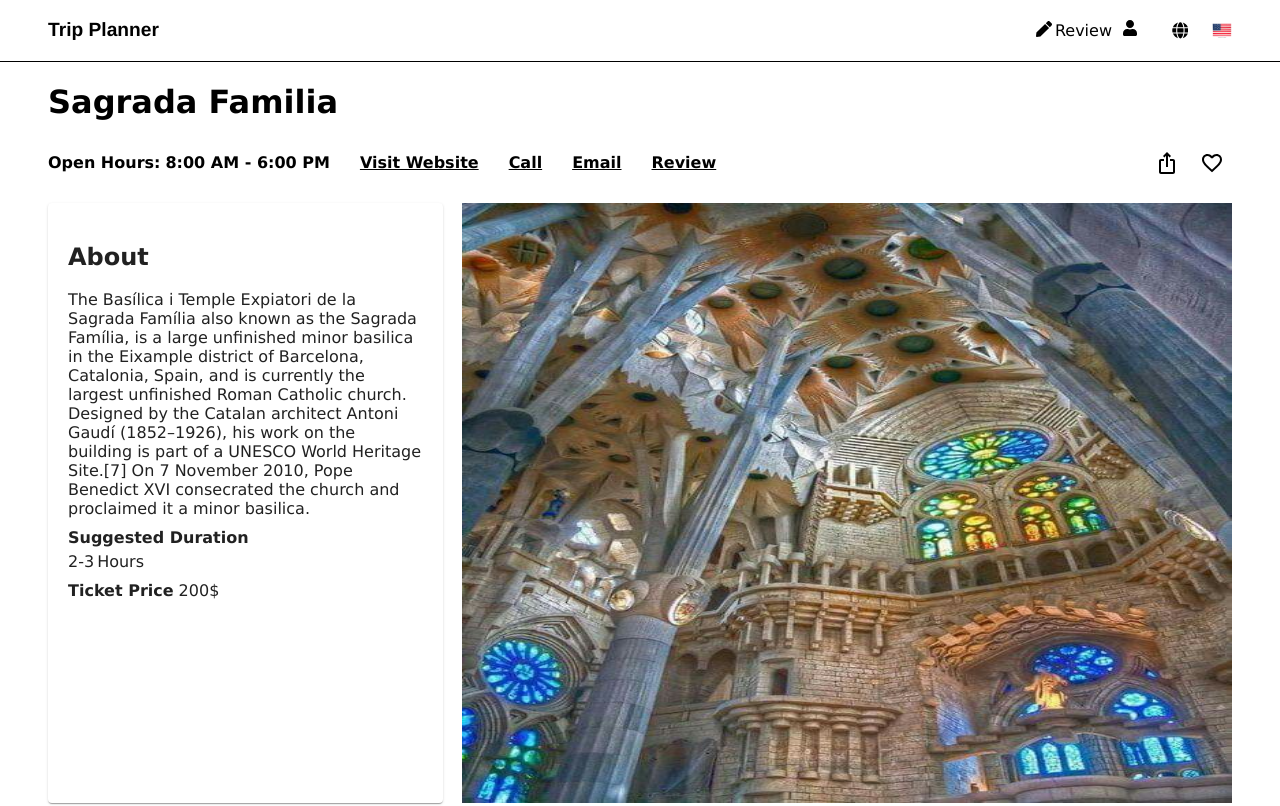
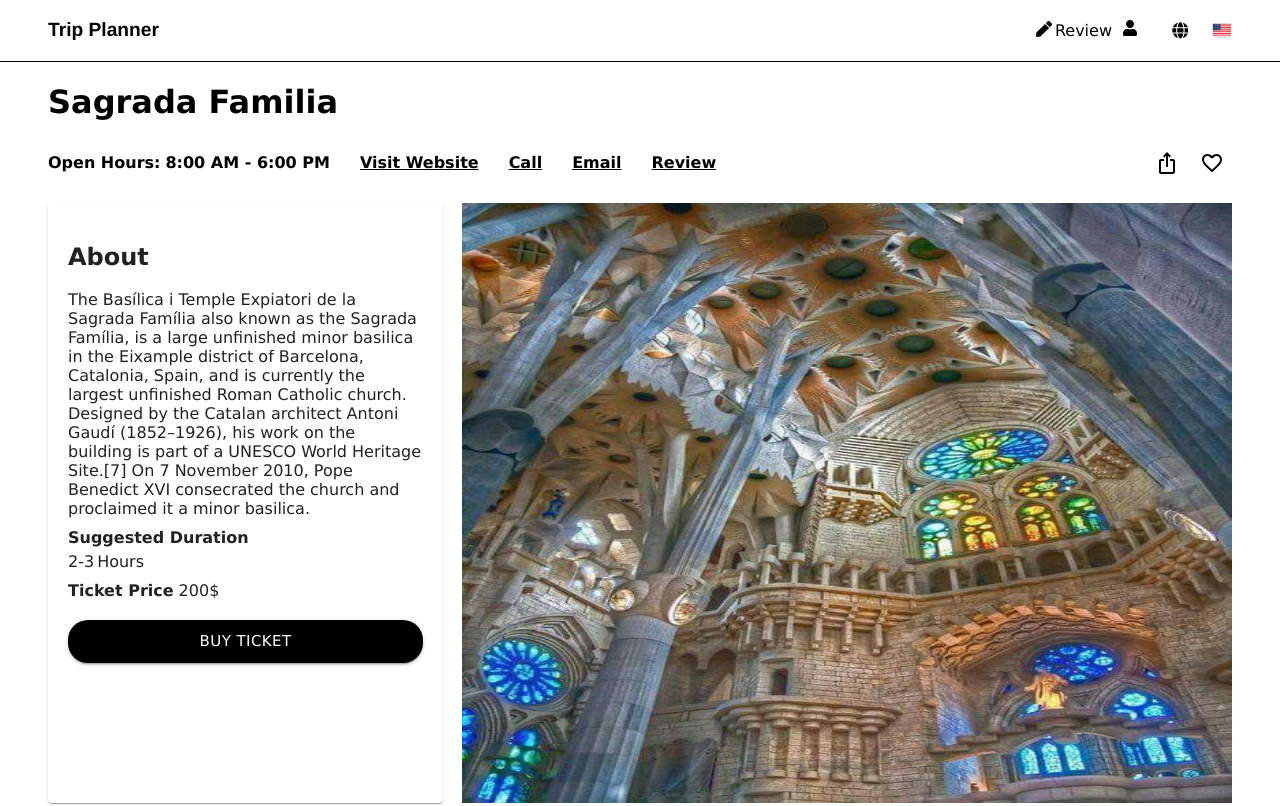
Before and after one commit to IlariaMessiha/Trip-Planner-Project, a React (Create React App) app: page /activity/1 in a window 1280 px wide. Shown: the top 806 px of the page. Built offline with nearby package versions, Linux system fonts and the light colour scheme.

Commit message:
buy ticket button

```diff
--- a/src/Components/core/ReviewPost.tsx
+++ b/src/Components/core/ReviewPost.tsx
@@ -36,9 +36,6 @@ export const ReviewPost: FC<ReviewPostProps> = ({ review }) => {
               "&:hover": {
                 color: "black",
               },
-              "&:focus": {
-                color: "black",
-              },
             }}
           >
             <ThumbUpIcon />
--- a/src/Pages/ActivityPage.tsx
+++ b/src/Pages/ActivityPage.tsx
@@ -1,4 +1,4 @@
-import { Paper, styled } from "@mui/material";
+import { Button, Paper, styled } from "@mui/material";
 import React from "react";
 import { useTranslation } from "react-i18next";
 import { useParams } from "react-router";
@@ -17,6 +17,16 @@ const ShareButton = styled(IconButton)({
 });
 const FavoriteButton = styled(IconButton)({
   color: "black",
+});
+const ByTicketButton = styled(Button)({
+  borderRadius: "20px",
+  backgroundColor: "black",
+  width: "100%",
+  marginTop: "20px",
+  "&:hover": {
+    backgroundColor: "white",
+    color: "black",
+  },
 });
 export const ActivityPage = () => {
   const { t } = useTranslation();
@@ -94,6 +104,9 @@ export const ActivityPage = () => {
             <Typography text={t("Activities.ticket price")} variant="h4" />
             <Typography text={activity.ticketPrice} />
           </div>
+          <ByTicketButton variant="contained" size="large">
+            <Typography text={t("Activities.buy ticket")} />
+          </ByTicketButton>
         </Paper>
         <img src={activity.coverImage} alt="Cover " className={styles.image} />
       </div>
--- a/src/assets/i18n/en.json
+++ b/src/assets/i18n/en.json
@@ -49,6 +49,7 @@
     "call": "Call",
     "ticket price": "Ticket Price",
     "written": "Written",
+    "buy ticket": "Buy Ticket",
 
     "Sagrada Familia": {
       "description": "The Basílica i Temple Expiatori de la Sagrada Família also known as the Sagrada Família, is a large unfinished minor basilica in the Eixample district of Barcelona, Catalonia, Spain, and is currently the largest unfinished Roman Catholic church. Designed by the Catalan architect Antoni Gaudí (1852–1926), his work on the building is part of a UNESCO World Heritage Site.[7] On 7 November 2010, Pope Benedict XVI consecrated the church and proclaimed it a minor basilica."
--- a/src/assets/i18n/fr.json
+++ b/src/assets/i18n/fr.json
@@ -49,6 +49,7 @@
     "call": "Appel",
     "ticket price": "Prix Du Billet",
     "written": "Écrit",
+    "buy ticket": "Acheter un billet",
     "Sagrada Familia": {
       "description": "La Basílica i Temple Expiatori de la Sagrada Família, également connue sous le nom de Sagrada Família, est une grande basilique mineure inachevée dans le quartier de l'Eixample à Barcelone, en Catalogne, en Espagne, et est actuellement la plus grande église catholique romaine inachevée. Conçu par l'architecte catalan Antoni Gaudí (1852–1926), son travail sur le bâtiment fait partie d'un site du patrimoine mondial de l'UNESCO.[7] Le 7 novembre 2010, le pape Benoît XVI a consacré l'église et l'a proclamée basilique mineure."
     },
--- a/src/assets/i18n/sp.json
+++ b/src/assets/i18n/sp.json
@@ -49,6 +49,7 @@
     "call": "Llamar",
     "ticket price": "Precio Del Boleto",
     "written": "Escrito",
+    "buy ticket": "Comprar Boleto",
     "Sagrada Familia": {
       "description": "La Basílica i Temple Expiatori de la Sagrada Família, también conocida como Sagrada Família, es una gran basílica menor inacabada en el distrito del Eixample de Barcelona, ​​Cataluña, España, y actualmente es la iglesia católica romana inacabada más grande. Diseñado por el arquitecto catalán Antoni Gaudí (1852–1926), su trabajo en el edificio es parte del Patrimonio de la Humanidad de la UNESCO.[7] El 7 de noviembre de 2010, el Papa Benedicto XVI consagró la iglesia y la proclamó basílica menor."
     },
```
